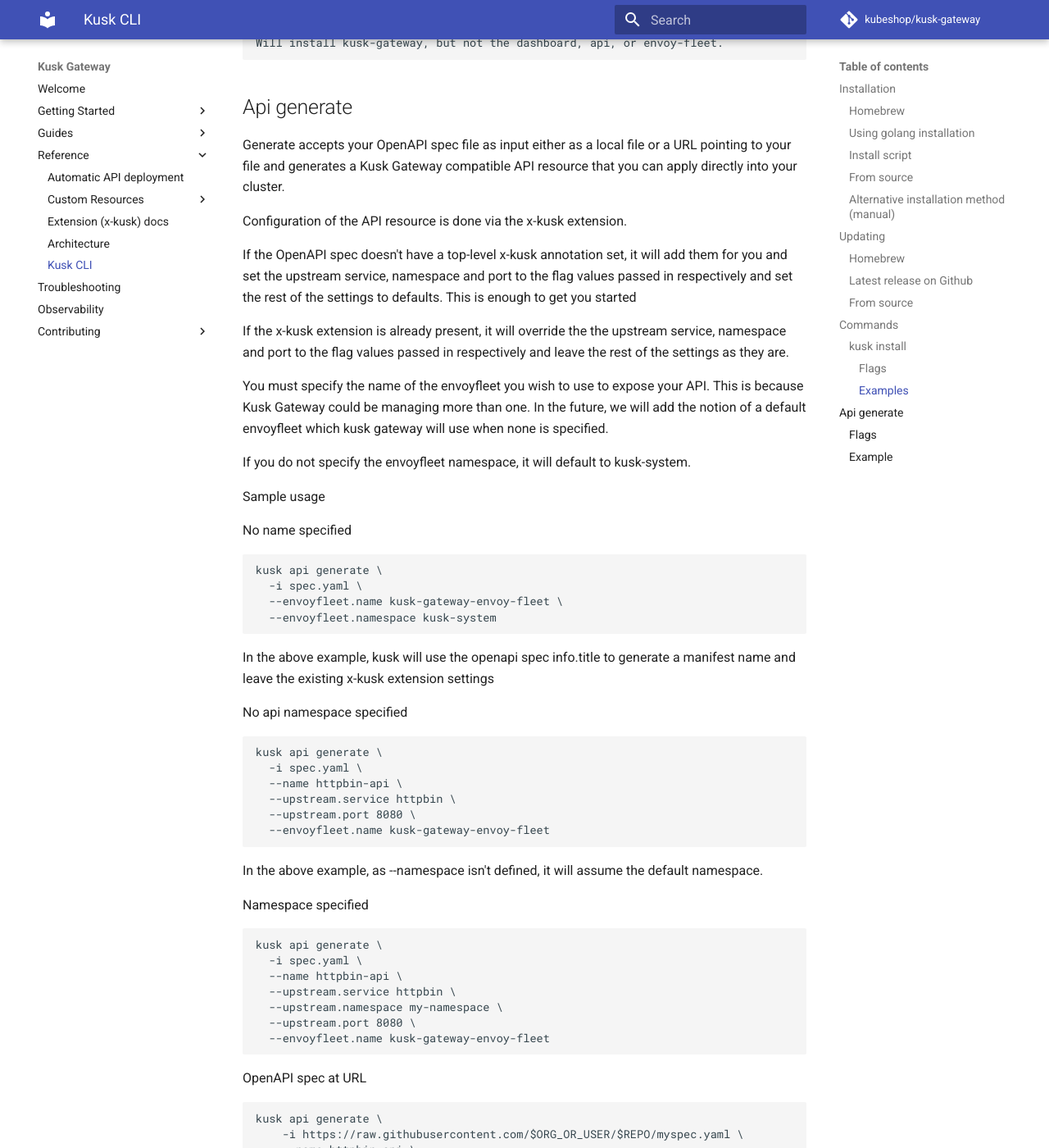
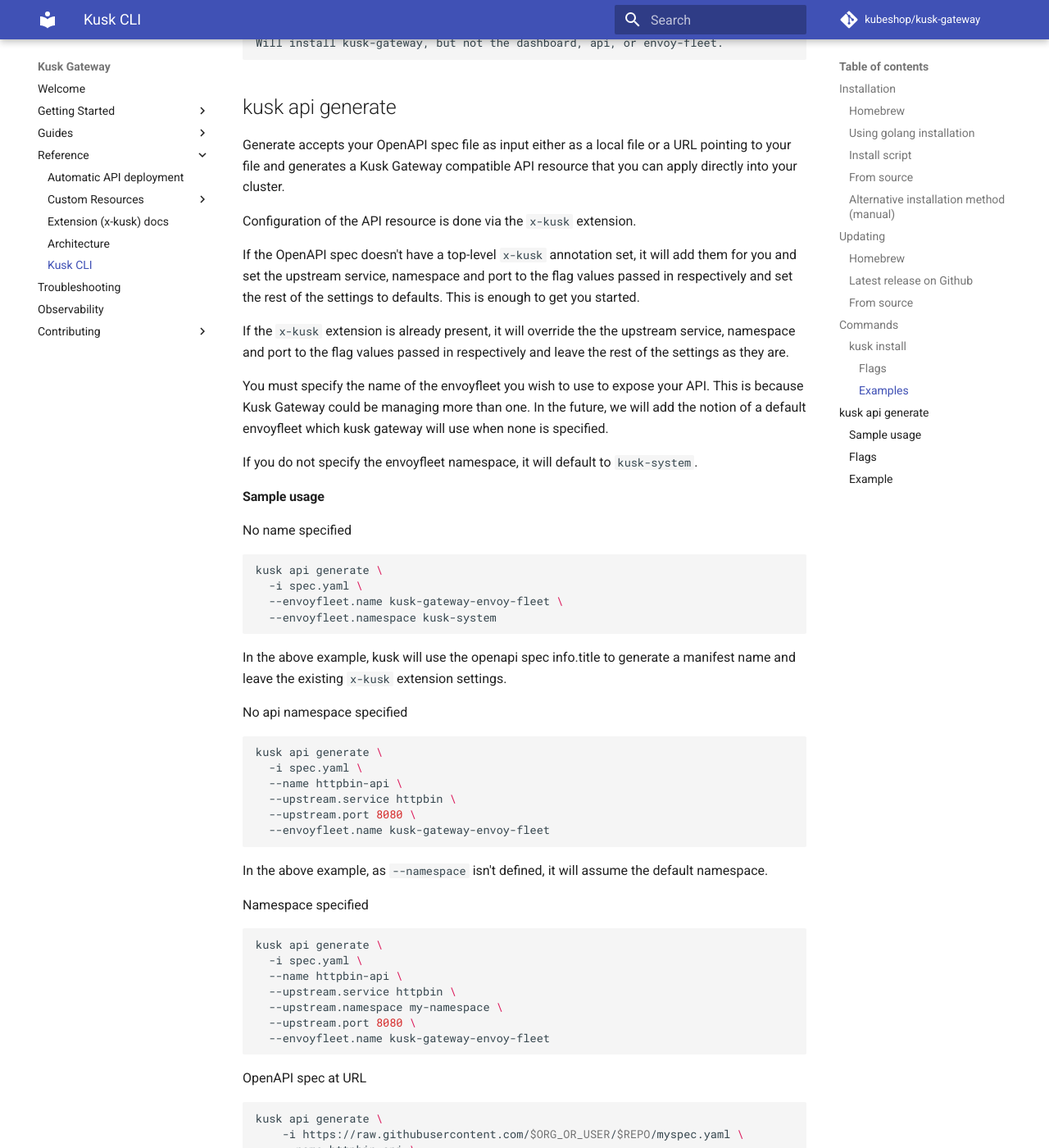
Before and after one commit to kubeshop/kusk-gateway, an MkDocs documentation site: the page built from docs/reference/kusk-cli.md, in a window 1280 px wide and 1400 px high, scrolled down 2881 px. Shown: the whole window at 82% size. Built offline with MkDocs 1.6.1 and Material for MkDocs 9.7.7, drawn with Linux system fonts in a browser that asks for light colours; comment, search, counter and statistics services are not loaded; some of the changed text lies outside the part shown.

Commit message:
align with main

````diff
--- a/docs/reference/kusk-cli.md
+++ b/docs/reference/kusk-cli.md
@@ -94,41 +94,40 @@
 Will install kusk-gateway, but not the dashboard, api, or envoy-fleet.
 ```
 
-## Api generate
+## kusk api generate
 Generate accepts your OpenAPI spec file as input either as a local file or a URL pointing to your file
 and generates a Kusk Gateway compatible API resource that you can apply directly into your cluster.
 
-Configuration of the API resource is done via the x-kusk extension.
+Configuration of the API resource is done via the `x-kusk` extension.
 
-If the OpenAPI spec doesn't have a top-level x-kusk annotation set, it will add them for you and set
+If the OpenAPI spec doesn't have a top-level `x-kusk` annotation set, it will add them for you and set
 the upstream service, namespace and port to the flag values passed in respectively and set the rest of the settings to defaults.
-This is enough to get you started
+This is enough to get you started.
 
-If the x-kusk extension is already present, it will override the the upstream service, namespace and port to the flag values passed in respectively
+If the `x-kusk` extension is already present, it will override the the upstream service, namespace and port to the flag values passed in respectively
 and leave the rest of the settings as they are.
 
 You must specify the name of the envoyfleet you wish to use to expose your API. This is because Kusk Gateway could be managing more than one.
 In the future, we will add the notion of a default envoyfleet which kusk gateway will use when none is specified.
 
-If you do not specify the envoyfleet namespace, it will default to kusk-system.
+If you do not specify the envoyfleet namespace, it will default to `kusk-system`.
 
-Sample usage
+#### Sample usage
 
 No name specified
 
-```
+```sh
 kusk api generate \
   -i spec.yaml \
   --envoyfleet.name kusk-gateway-envoy-fleet \
   --envoyfleet.namespace kusk-system
 ```
 
-In the above example, kusk will use the openapi spec info.title to generate a manifest name and leave the existing
-x-kusk extension settings
+In the above example, kusk will use the openapi spec info.title to generate a manifest name and leave the existing `x-kusk` extension settings.
 
 No api namespace specified
 
-```
+```sh
 kusk api generate \
   -i spec.yaml \
   --name httpbin-api \
@@ -137,11 +136,11 @@
   --envoyfleet.name kusk-gateway-envoy-fleet
 ```
 
-In the above example, as --namespace isn't defined, it will assume the default namespace.
+In the above example, as `--namespace` isn't defined, it will assume the default namespace.
 
 Namespace specified
 
-```
+```sh
 kusk api generate \
   -i spec.yaml \
   --name httpbin-api \
@@ -153,7 +152,7 @@
 
 OpenAPI spec at URL
 
-```
+```sh
 kusk api generate \
     -i https://raw.githubusercontent.com/$ORG_OR_USER/$REPO/myspec.yaml \
     --name httpbin-api \
@@ -165,7 +164,7 @@
 
 This will fetch the OpenAPI document from the provided URL and generate a Kusk Gateway API resource
 
-### Flags
+#### Flags
 |          Flag          |                                             Description                                             | Required? |
 |:----------------------:|:---------------------------------------------------------------------------------------------------:|:---------:|
 |        `--name`        | the name to give the API resource e.g. --name my-api. Otherwise taken from OpenAPI info title field |     ❌     |
````
Also changed, not shown: 1 other file.
